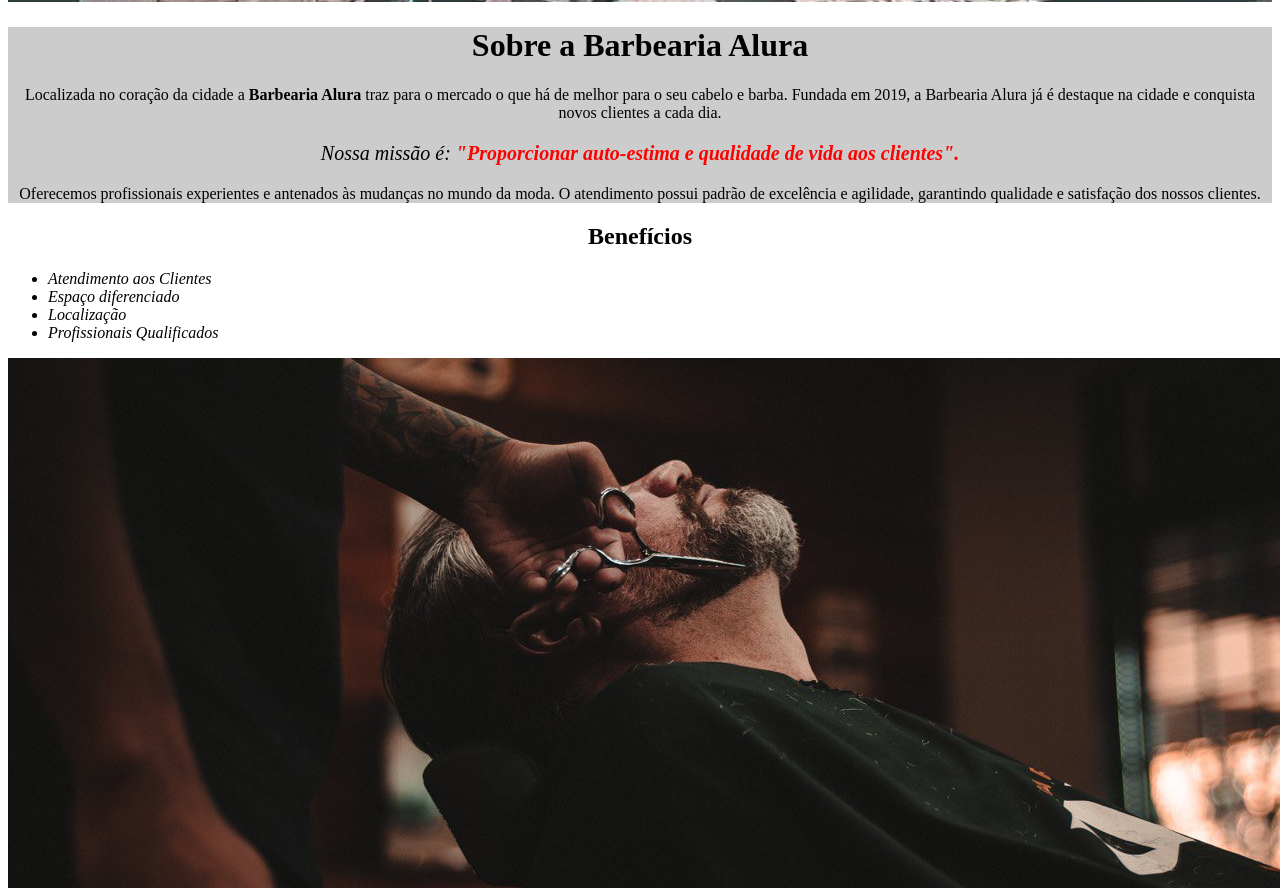
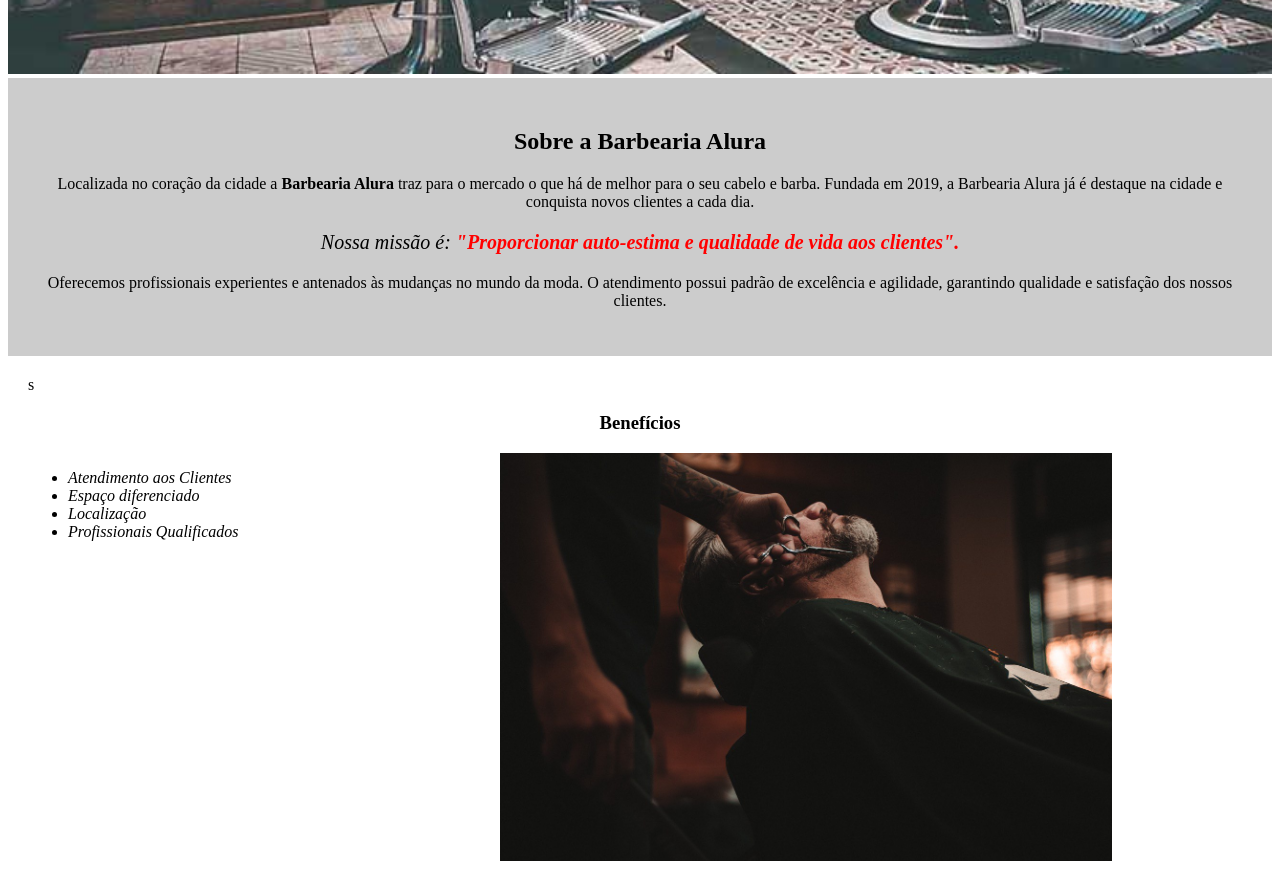
Before and after one commit to oliverandluiz/Alura, a plain HTML site: page HTML5eCSS3/index.html in a window 1280 px wide. Shown: the part 480-1368 px from the top of the page. Drawn offline with Linux system fonts and the light colour scheme.

Commit message:
Primeira página Barbearia Alura

```diff
--- a/HTML5eCSS3/index.html
+++ b/HTML5eCSS3/index.html
@@ -6,9 +6,12 @@
         <link rel="stylesheet" href="style.css">
     </head>
     <body>
+        <header>
+            <h1 class="titulo-principal">Barbearia Alura</h1>
+        </header>
         <img id="banner" src="banner.jpg">
         <div class="principal">
-            <H1>Sobre a Barbearia Alura</H1>
+            <h2 class="titulo-centralizado">Sobre a Barbearia Alura</h2>
 
             <p>Localizada no coração da cidade a <strong>Barbearia Alura</strong> traz para o mercado o que há de melhor para o seu cabelo e barba.
             Fundada em 2019, a Barbearia Alura já é destaque na cidade e conquista novos clientes a cada dia.</p>
@@ -20,8 +23,8 @@
             </p>
         </div>
 
-        <div class="beneficios">
-            <h2>Benefícios</h2>
+        <div class="beneficios">s
+            <h3 class="titulo-centralizado">Benefícios</h3>
             <ul>
                 <li class="itens">Atendimento aos Clientes</li>
                 <li class="itens">Espaço diferenciado</li>
@@ -29,7 +32,7 @@
                 <li class="itens">Profissionais Qualificados</li>
             </ul>
 
-            <img id="beneficios" src="beneficios.jpg">
+            <img src="beneficios.jpg" class="imagemBeneficios">
 
         </div>
     </body>
--- a/HTML5eCSS3/style.css
+++ b/HTML5eCSS3/style.css
@@ -1,5 +1,9 @@
 body {
 
+}
+
+.titulo-principal {
+    padding-left: 20px;
 }
 
 #banner {
@@ -8,9 +12,10 @@ body {
 
 .principal {
     background-color: #CCCCCC;
+    padding: 30px;
 }
 
-h1 {
+.titulo-centralizado {
     text-align: center;
 }
 
@@ -32,8 +37,16 @@ em strong {
 
 .beneficios {
     background-color: #FFFFFF;
+    padding: 20px;
 }
 
-h2 {
-    text-align: center;
+ul {
+    display: inline-block;
+    vertical-align: top;
+    width: 20%;
+    margin-right: 15%;
 }
+
+.imagemBeneficios {
+    width: 50%;
+}
```
